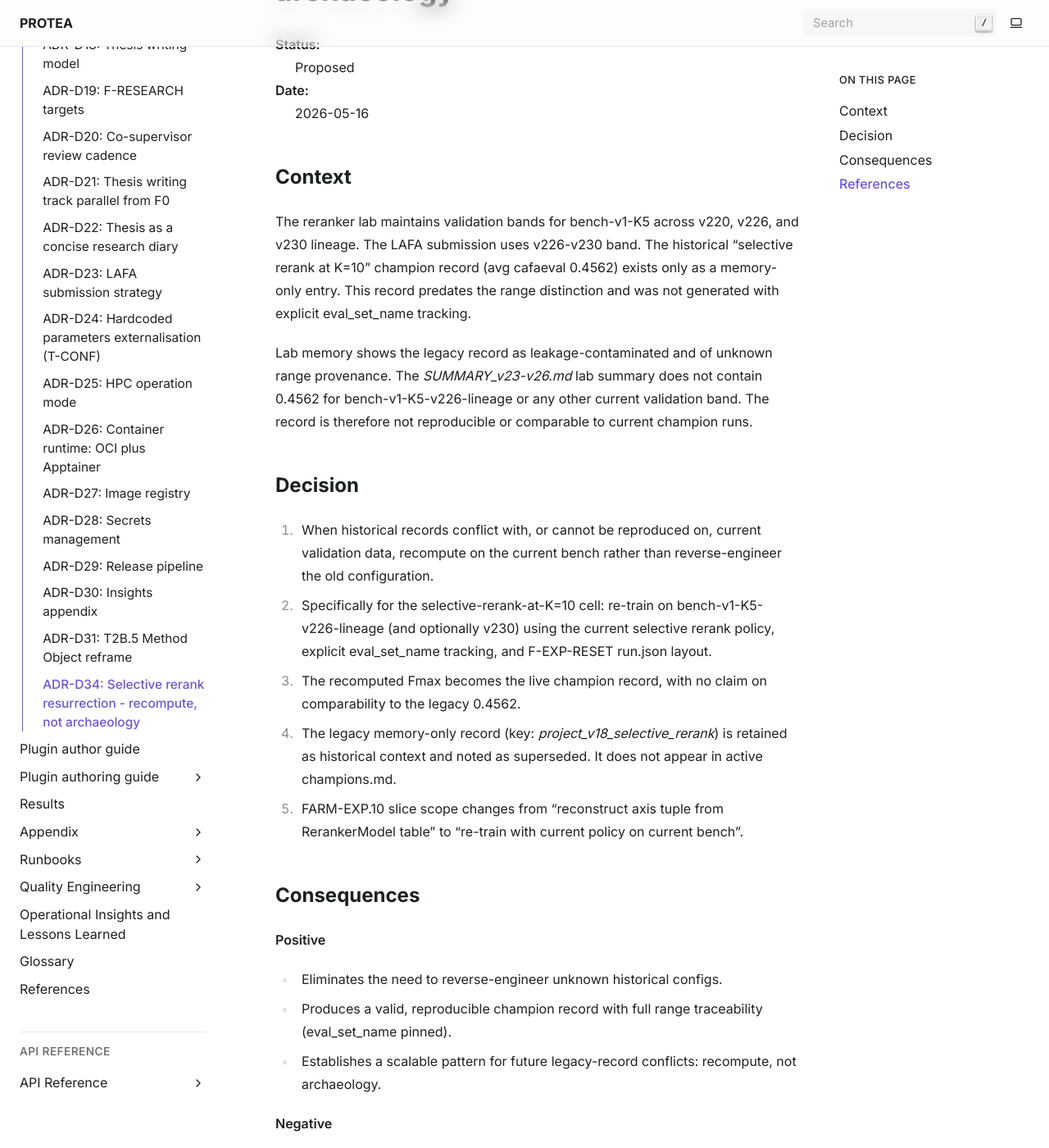
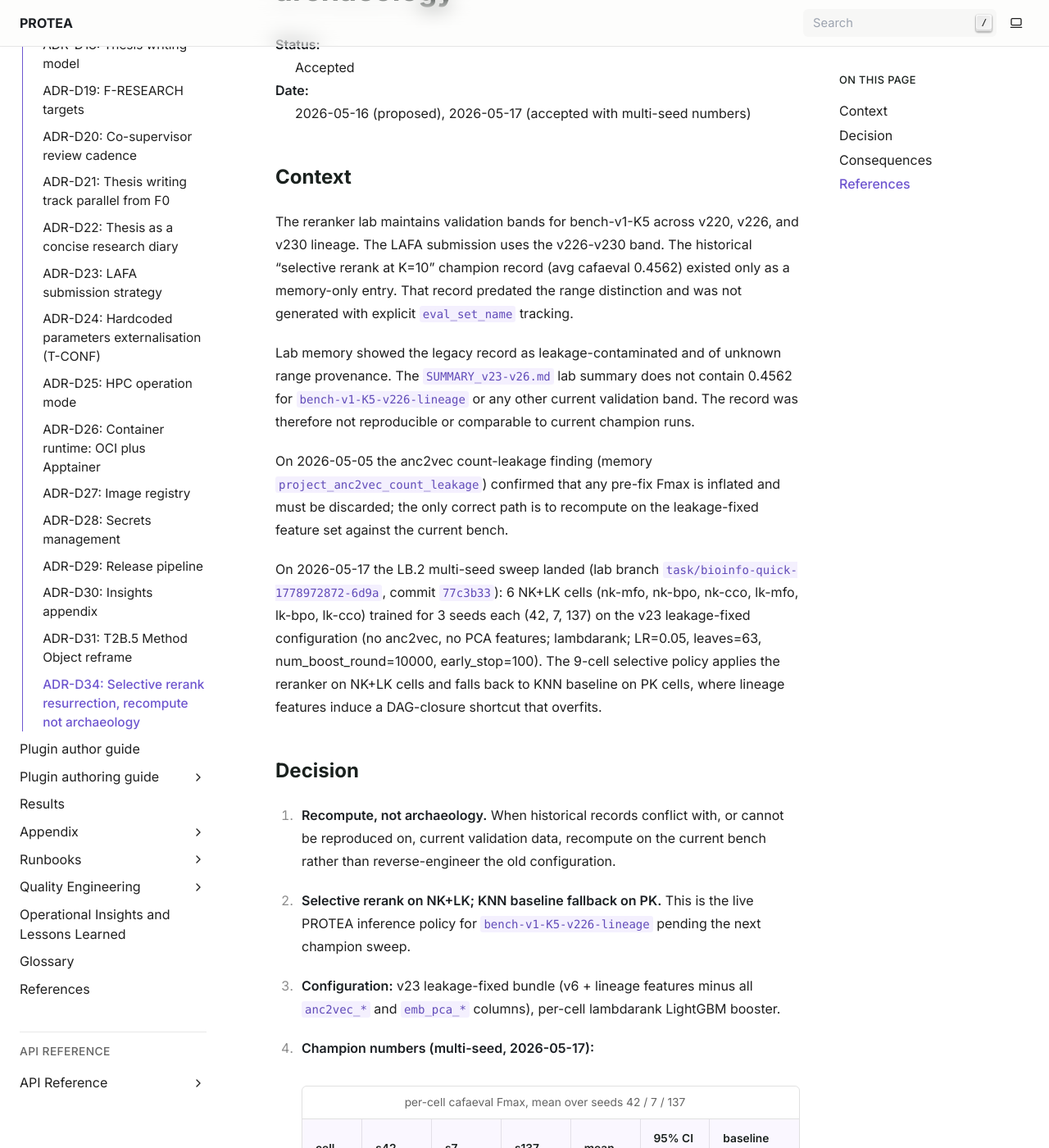
Before and after one commit to frapercan/PROTEA, a Sphinx documentation site: the page built from docs/source/adr/D34-selective-rerank-resurrection.rst, in a window 1280 px wide and 1400 px high, scrolled down 200 px. Shown: the whole window at 82% size. Built offline with Sphinx 7.4.7, drawn with Linux system fonts in a browser that asks for light colours; some of the changed text lies outside the part shown.

Commit message:
docs(adr-d34): accept selective rerank champion with multi-seed numbers
Flips ADR-D34 from Proposed to Accepted and pins the publishable
champion numbers from the LB.2 multi-seed sweep (2026-05-17):

- selective avg cafaeval Fmax 0.6215 plus or minus 0.0014 on
  bench-v1-K5-v226-lineage (9-cell, 6 NK+LK rerank + 3 PK baseline
  fallback, 95% CI half-width on 10000-iter bootstrap of the
  3-seed mean)
- 6-cell NK+LK reranker avg 0.6845
- per-cell Fmax table across seeds 42 / 7 / 137 with baseline lifts

Deployment policy: the v23 leakage-fixed bundle (v6 + lineage minus
all anc2vec and PCA features) becomes the PROTEA inference default
for v226-lineage on NK+LK cells. PK cells (pk-mfo, pk-bpo, pk-cco)
fall back to KNN baseline because lineage features induce a
DAG-closure shortcut on PK.

Supersedes the legacy 0.4562 memory-only record
(project_v18_selective_rerank). Cross-links the lab champion
declaration in EXPERIMENTS.md on
feat/FARM-EXP.10-transversal-champion at frapercan/protea-reranker-lab.

Title hyphen swapped for a comma so the prose carries no em-dash
fragments (publishable prose rule).

```diff
--- a/docs/source/adr/D34-selective-rerank-resurrection.rst
+++ b/docs/source/adr/D34-selective-rerank-resurrection.rst
@@ -1,47 +1,137 @@
-ADR-D34: Selective rerank resurrection - recompute, not archaeology
-===================================================================
+ADR-D34: Selective rerank resurrection, recompute not archaeology
+=================================================================
 
-:Status: Proposed
-:Date: 2026-05-16
+:Status: Accepted
+:Date: 2026-05-16 (proposed), 2026-05-17 (accepted with multi-seed numbers)
 
 Context
 -------
 
 The reranker lab maintains validation bands for bench-v1-K5 across v220,
-v226, and v230 lineage. The LAFA submission uses v226-v230 band. The
+v226, and v230 lineage. The LAFA submission uses the v226-v230 band. The
 historical "selective rerank at K=10" champion record (avg cafaeval
-0.4562) exists only as a memory-only entry. This record predates the
-range distinction and was not generated with explicit eval_set_name
+0.4562) existed only as a memory-only entry. That record predated the
+range distinction and was not generated with explicit ``eval_set_name``
 tracking.
 
-Lab memory shows the legacy record as leakage-contaminated and of
-unknown range provenance. The `SUMMARY_v23-v26.md` lab summary does
-not contain 0.4562 for bench-v1-K5-v226-lineage or any other current
-validation band. The record is therefore not reproducible or
+Lab memory showed the legacy record as leakage-contaminated and of
+unknown range provenance. The ``SUMMARY_v23-v26.md`` lab summary does
+not contain 0.4562 for ``bench-v1-K5-v226-lineage`` or any other current
+validation band. The record was therefore not reproducible or
 comparable to current champion runs.
+
+On 2026-05-05 the anc2vec count-leakage finding (memory
+``project_anc2vec_count_leakage``) confirmed that any pre-fix Fmax is
+inflated and must be discarded; the only correct path is to recompute
+on the leakage-fixed feature set against the current bench.
+
+On 2026-05-17 the LB.2 multi-seed sweep landed (lab branch
+``task/bioinfo-quick-1778972872-6d9a``, commit ``77c3b33``):
+6 NK+LK cells (nk-mfo, nk-bpo, nk-cco, lk-mfo, lk-bpo, lk-cco) trained
+for 3 seeds each (42, 7, 137) on the v23 leakage-fixed configuration
+(no anc2vec, no PCA features; lambdarank; LR=0.05, leaves=63,
+num_boost_round=10000, early_stop=100). The 9-cell selective policy
+applies the reranker on NK+LK cells and falls back to KNN baseline on
+PK cells, where lineage features induce a DAG-closure shortcut that
+overfits.
 
 Decision
 --------
 
-1. When historical records conflict with, or cannot be reproduced on,
-   current validation data, recompute on the current bench rather than
-   reverse-engineer the old configuration.
+1. **Recompute, not archaeology.** When historical records conflict
+   with, or cannot be reproduced on, current validation data,
+   recompute on the current bench rather than reverse-engineer the
+   old configuration.
 
-2. Specifically for the selective-rerank-at-K=10 cell: re-train on
-   bench-v1-K5-v226-lineage (and optionally v230) using the current
-   selective rerank policy, explicit eval_set_name tracking, and
-   F-EXP-RESET run.json layout.
+2. **Selective rerank on NK+LK; KNN baseline fallback on PK.** This
+   is the live PROTEA inference policy for ``bench-v1-K5-v226-lineage``
+   pending the next champion sweep.
 
-3. The recomputed Fmax becomes the live champion record, with no claim
-   on comparability to the legacy 0.4562.
+3. **Configuration:** v23 leakage-fixed bundle (v6 + lineage features
+   minus all ``anc2vec_*`` and ``emb_pca_*`` columns), per-cell
+   lambdarank LightGBM booster.
 
-4. The legacy memory-only record (key: `project_v18_selective_rerank`)
-   is retained as historical context and noted as superseded. It does
-   not appear in active champions.md.
+4. **Champion numbers (multi-seed, 2026-05-17):**
 
-5. FARM-EXP.10 slice scope changes from "reconstruct axis tuple from
-   RerankerModel table" to "re-train with current policy on current
-   bench".
+   .. list-table:: per-cell cafaeval Fmax, mean over seeds 42 / 7 / 137
+      :header-rows: 1
+      :widths: 12 14 14 14 14 14 18
+
+      * - cell
+        - s42
+        - s7
+        - s137
+        - mean
+        - 95% CI half
+        - baseline (KNN)
+      * - nk-mfo
+        - 0.7112
+        - 0.7041
+        - 0.7041
+        - 0.7065
+        - 0.0036
+        - 0.6447
+      * - nk-bpo
+        - 0.5599
+        - 0.5571
+        - 0.5618
+        - 0.5596
+        - 0.0024
+        - 0.5333
+      * - nk-cco
+        - 0.7733
+        - 0.7830
+        - 0.7758
+        - 0.7774
+        - 0.0048
+        - 0.7000
+      * - lk-mfo
+        - 0.6877
+        - 0.6786
+        - 0.6757
+        - 0.6806
+        - 0.0060
+        - 0.5816
+      * - lk-bpo
+        - 0.6472
+        - 0.6421
+        - 0.6485
+        - 0.6460
+        - 0.0032
+        - 0.5844
+      * - lk-cco
+        - 0.7434
+        - 0.7252
+        - 0.7417
+        - 0.7367
+        - 0.0091
+        - 0.7053
+
+   Aggregate numbers:
+
+   - 6-cell NK+LK reranker avg: **0.6845**.
+   - 9-cell selective avg (6 NK+LK rerank + 3 PK baseline fallback):
+     **0.6215 ± 0.0014** (95% CI half-width on 9-cell mean, derived
+     from a 10000-iteration bootstrap of the 3-seed mean per cell).
+   - PK baseline values (used in fallback): pk-mfo 0.483, pk-bpo
+     0.403, pk-cco 0.601.
+
+5. **Supersedes the legacy memory-only 0.4562 record.** The legacy
+   record (memory key ``project_v18_selective_rerank``) is retained
+   for audit and explicitly marked as superseded. It is not
+   comparable to the new champion: different feature set, different
+   range, leakage-contaminated.
+
+6. **Deployment.** The v23 leakage-fixed config becomes the PROTEA
+   inference default for ``bench-v1-K5-v226-lineage`` on NK+LK cells.
+   Older ``RerankerModel`` rows from pre-leakage-fix sweeps are
+   considered stale; they remain in the registry for traceability but
+   should not be selected for new inference jobs.
+
+7. **FARM-EXP.10 closure.** The slice scope changed from "reconstruct
+   axis tuple from RerankerModel table" to "re-train with current
+   policy on current bench". This ADR records the multi-seed
+   acceptance.
 
 Consequences
 ------------
@@ -50,29 +140,56 @@ Consequences
 
 - Eliminates the need to reverse-engineer unknown historical configs.
 - Produces a valid, reproducible champion record with full range
-  traceability (eval_set_name pinned).
+  traceability (``eval_set_name`` pinned).
 - Establishes a scalable pattern for future legacy-record conflicts:
-  recompute, not archaeology.
+  recompute on the current bench.
+- All 6 NK+LK cells show strictly positive lift across all 3 seeds
+  (max CI half-width 0.0091 on lk-cco). The selective policy is
+  robust to seed variation.
 
 **Negative**
 
 - The legacy 0.4562 record is explicitly marked as not comparable to
   current champions. Any narrative claiming continuity with the old
   cell is incorrect.
-- Requires regeneration of the cell, not mere documentation of existing
-  artefact.
+- Requires regeneration of the cell, not mere documentation of an
+  existing artefact.
+- The catalog cell ``axis.features`` value for the v23 bundle is
+  not yet a named entry in the FARM-EXP.2 transversal catalog
+  (see ``project_farm_exp_2_placeholder_digests``); a follow-up
+  slice will add the leakage-fixed bundle as a first-class axis
+  value once the digest backfill clears.
 
 **Neutral**
 
-- Memory record `project_v18_selective_rerank` documents the historical
-  value and its supersession; future maintainers can cross-reference if
-  needed.
+- Memory record ``project_v18_selective_rerank`` documents the
+  historical value and its supersession. Future maintainers can
+  cross-reference if needed.
+- The 3 PK cells continue to ride the KNN baseline. A future slice
+  (tracked separately) explores known-terms overlap features as a
+  PK-specific lift signal.
 
 References
 ----------
 
-- Memory entry: `project_v18_selective_rerank` (legacy champion, marked superseded)
-- Memory entry: `feedback_no_archaeology_recompute` (policy decision)
-- Memory entry: `reference_lab_validation_ranges` (v220/v226/v230 distinction)
-- FARM-EXP.10 slice definition
-- Lab summary: `SUMMARY_v23-v26.md` (current bench results)
+- Lab champion declaration: ``EXPERIMENTS.md`` in
+  ``frapercan/protea-reranker-lab`` (FARM-EXP.10 champion section,
+  LB.2 multi-seed sweep section).
+- LB.2 multi-seed sweep commit:
+  ``protea-reranker-lab`` branch
+  ``feat/FARM-EXP.10-transversal-champion`` (cherry-pick of
+  ``77c3b33`` from ``task/bioinfo-quick-1778972872-6d9a``).
+- Memory entry ``project_lb2_leakage_fixed_champion`` (publishable
+  numbers).
+- Memory entry ``project_anc2vec_count_leakage`` (root cause for
+  the supersession of 0.4562).
+- Memory entry ``project_v18_selective_rerank`` (legacy champion,
+  marked superseded).
+- Memory entry ``feedback_no_archaeology_recompute`` (policy
+  decision).
+- Memory entry ``reference_lab_validation_ranges`` (v220 / v226 /
+  v230 distinction).
+- Memory entry ``project_farm_exp_2_placeholder_digests`` (catalog
+  shortid tentativeness).
+- FARM-EXP.10 slice definition.
+- Lab summary: ``SUMMARY_v23-v26.md`` (current bench results).
--- a/docs/source/adr/index.rst
+++ b/docs/source/adr/index.rst
@@ -211,8 +211,8 @@ later revision).
      - Accepted
      - F2C / §24
    * - D34
-     - :doc:`Selective rerank resurrection - recompute, not archaeology <D34-selective-rerank-resurrection>`
-     - Proposed
+     - :doc:`Selective rerank resurrection, recompute not archaeology <D34-selective-rerank-resurrection>`
+     - Accepted
      - F-EXP-RESET
 
 .. toctree::
```
